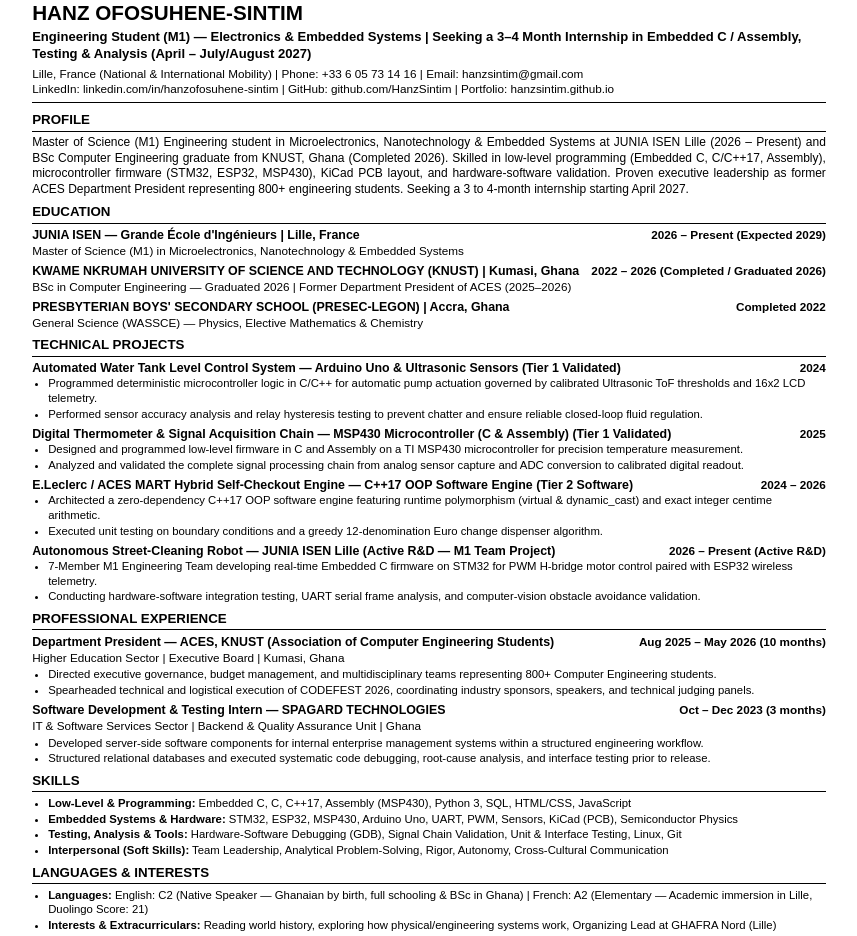
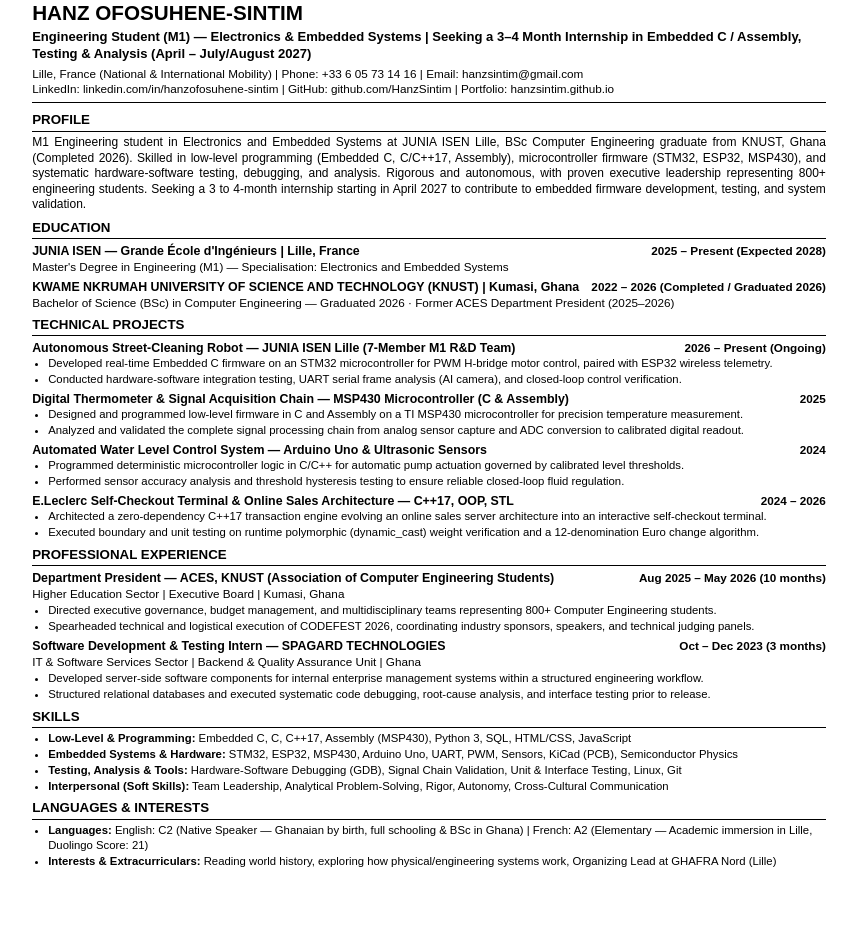
Before and after one commit to HanzSintim/Hanz-Portfolio-webisite, a Flask app: template templates/cv_en_ats.html in a window 1280 px wide. Shown: the whole page, without its empty margins (211-1068 px from the left). After the commit the page ends 867 px from the top, so only its background shows below. Run offline with Flask 3, Linux system fonts and the light colour scheme; the template is opened without the code that fills it, so the values that code supplies are empty; parts of the project's set-up code (start-up, migrations or seed data) failed here and were passed over.

Commit message:
Sync workspace ATS templates with Hanz_CV_Hub master CVs

```diff
--- a/templates/cv_en_ats.html
+++ b/templates/cv_en_ats.html
@@ -87,46 +87,39 @@
 
   <h2>PROFILE</h2>
   <p>
-    Master of Science (M1) Engineering student in Microelectronics, Nanotechnology &amp; Embedded Systems at JUNIA ISEN Lille (2026 – Present) and BSc Computer Engineering graduate from KNUST, Ghana (Completed 2026). Skilled in low-level programming (Embedded C, C/C++17, Assembly), microcontroller firmware (STM32, ESP32, MSP430), KiCad PCB layout, and hardware-software validation. Proven executive leadership as former ACES Department President representing 800+ engineering students. Seeking a 3 to 4-month internship starting April 2027.
+    M1 Engineering student in Electronics and Embedded Systems at JUNIA ISEN Lille, BSc Computer Engineering graduate from KNUST, Ghana (Completed 2026). Skilled in low-level programming (Embedded C, C/C++17, Assembly), microcontroller firmware (STM32, ESP32, MSP430), and systematic hardware-software testing, debugging, and analysis. Rigorous and autonomous, with proven executive leadership representing 800+ engineering students. Seeking a 3 to 4-month internship starting in April 2027 to contribute to embedded firmware development, testing, and system validation.
   </p>
 
   <h2>EDUCATION</h2>
   <div class="entry">
     <div class="row">
       <span class="title">JUNIA ISEN — Grande École d'Ingénieurs | Lille, France</span>
-      <span class="date">2026 – Present (Expected 2029)</span>
+      <span class="date">2025 – Present (Expected 2028)</span>
     </div>
-    <div class="sub">Master of Science (M1) in Microelectronics, Nanotechnology &amp; Embedded Systems</div>
+    <div class="sub">Master's Degree in Engineering (M1) — Specialisation: Electronics and Embedded Systems</div>
   </div>
   <div class="entry">
     <div class="row">
       <span class="title">KWAME NKRUMAH UNIVERSITY OF SCIENCE AND TECHNOLOGY (KNUST) | Kumasi, Ghana</span>
       <span class="date">2022 – 2026 (Completed / Graduated 2026)</span>
     </div>
-    <div class="sub">BSc in Computer Engineering — Graduated 2026 | Former Department President of ACES (2025–2026)</div>
-  </div>
-  <div class="entry">
-    <div class="row">
-      <span class="title">PRESBYTERIAN BOYS' SECONDARY SCHOOL (PRESEC-LEGON) | Accra, Ghana</span>
-      <span class="date">Completed 2022</span>
-    </div>
-    <div class="sub">General Science (WASSCE) — Physics, Elective Mathematics &amp; Chemistry</div>
+    <div class="sub">Bachelor of Science (BSc) in Computer Engineering — Graduated 2026 · Former ACES Department President (2025–2026)</div>
   </div>
 
   <h2>TECHNICAL PROJECTS</h2>
   <div class="entry">
     <div class="row">
-      <span class="title">Automated Water Tank Level Control System — Arduino Uno &amp; Ultrasonic Sensors (Tier 1 Validated)</span>
-      <span class="date">2024</span>
+      <span class="title">Autonomous Street-Cleaning Robot — JUNIA ISEN Lille (7-Member M1 R&amp;D Team)</span>
+      <span class="date">2026 – Present (Ongoing)</span>
     </div>
     <ul>
-      <li>Programmed deterministic microcontroller logic in C/C++ for automatic pump actuation governed by calibrated Ultrasonic ToF thresholds and 16x2 LCD telemetry.</li>
-      <li>Performed sensor accuracy analysis and relay hysteresis testing to prevent chatter and ensure reliable closed-loop fluid regulation.</li>
+      <li>Developed real-time Embedded C firmware on an STM32 microcontroller for PWM H-bridge motor control, paired with ESP32 wireless telemetry.</li>
+      <li>Conducted hardware-software integration testing, UART serial frame analysis (AI camera), and closed-loop control verification.</li>
     </ul>
   </div>
   <div class="entry">
     <div class="row">
-      <span class="title">Digital Thermometer &amp; Signal Acquisition Chain — MSP430 Microcontroller (C &amp; Assembly) (Tier 1 Validated)</span>
+      <span class="title">Digital Thermometer &amp; Signal Acquisition Chain — MSP430 Microcontroller (C &amp; Assembly)</span>
       <span class="date">2025</span>
     </div>
     <ul>
@@ -136,22 +129,22 @@
   </div>
   <div class="entry">
     <div class="row">
-      <span class="title">E.Leclerc / ACES MART Hybrid Self-Checkout Engine — C++17 OOP Software Engine (Tier 2 Software)</span>
-      <span class="date">2024 – 2026</span>
+      <span class="title">Automated Water Level Control System — Arduino Uno &amp; Ultrasonic Sensors</span>
+      <span class="date">2024</span>
     </div>
     <ul>
-      <li>Architected a zero-dependency C++17 OOP software engine featuring runtime polymorphism (virtual &amp; dynamic_cast) and exact integer centime arithmetic.</li>
-      <li>Executed unit testing on boundary conditions and a greedy 12-denomination Euro change dispenser algorithm.</li>
+      <li>Programmed deterministic microcontroller logic in C/C++ for automatic pump actuation governed by calibrated level thresholds.</li>
+      <li>Performed sensor accuracy analysis and threshold hysteresis testing to ensure reliable closed-loop fluid regulation.</li>
     </ul>
   </div>
   <div class="entry">
     <div class="row">
-      <span class="title">Autonomous Street-Cleaning Robot — JUNIA ISEN Lille (Active R&amp;D — M1 Team Project)</span>
-      <span class="date">2026 – Present (Active R&amp;D)</span>
+      <span class="title">E.Leclerc Self-Checkout Terminal &amp; Online Sales Architecture — C++17, OOP, STL</span>
+      <span class="date">2024 – 2026</span>
     </div>
     <ul>
-      <li>7-Member M1 Engineering Team developing real-time Embedded C firmware on STM32 for PWM H-bridge motor control paired with ESP32 wireless telemetry.</li>
-      <li>Conducting hardware-software integration testing, UART serial frame analysis, and computer-vision obstacle avoidance validation.</li>
+      <li>Architected a zero-dependency C++17 transaction engine evolving an online sales server architecture into an interactive self-checkout terminal.</li>
+      <li>Executed boundary and unit testing on runtime polymorphic (dynamic_cast) weight verification and a 12-denomination Euro change algorithm.</li>
     </ul>
   </div>
 
```
Also changed, not shown: templates/cv_fr_ats.html (+17 -24 lines).
